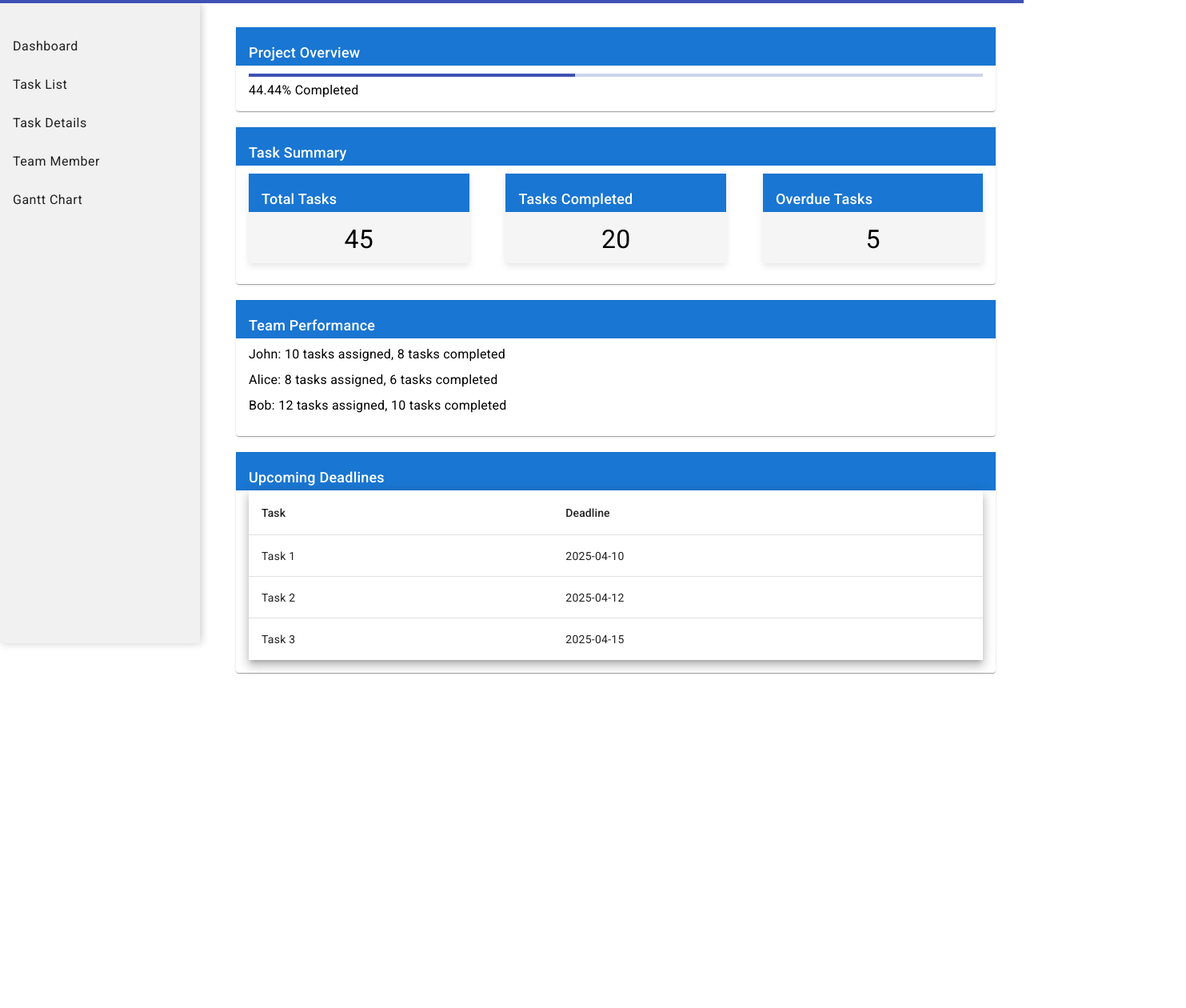
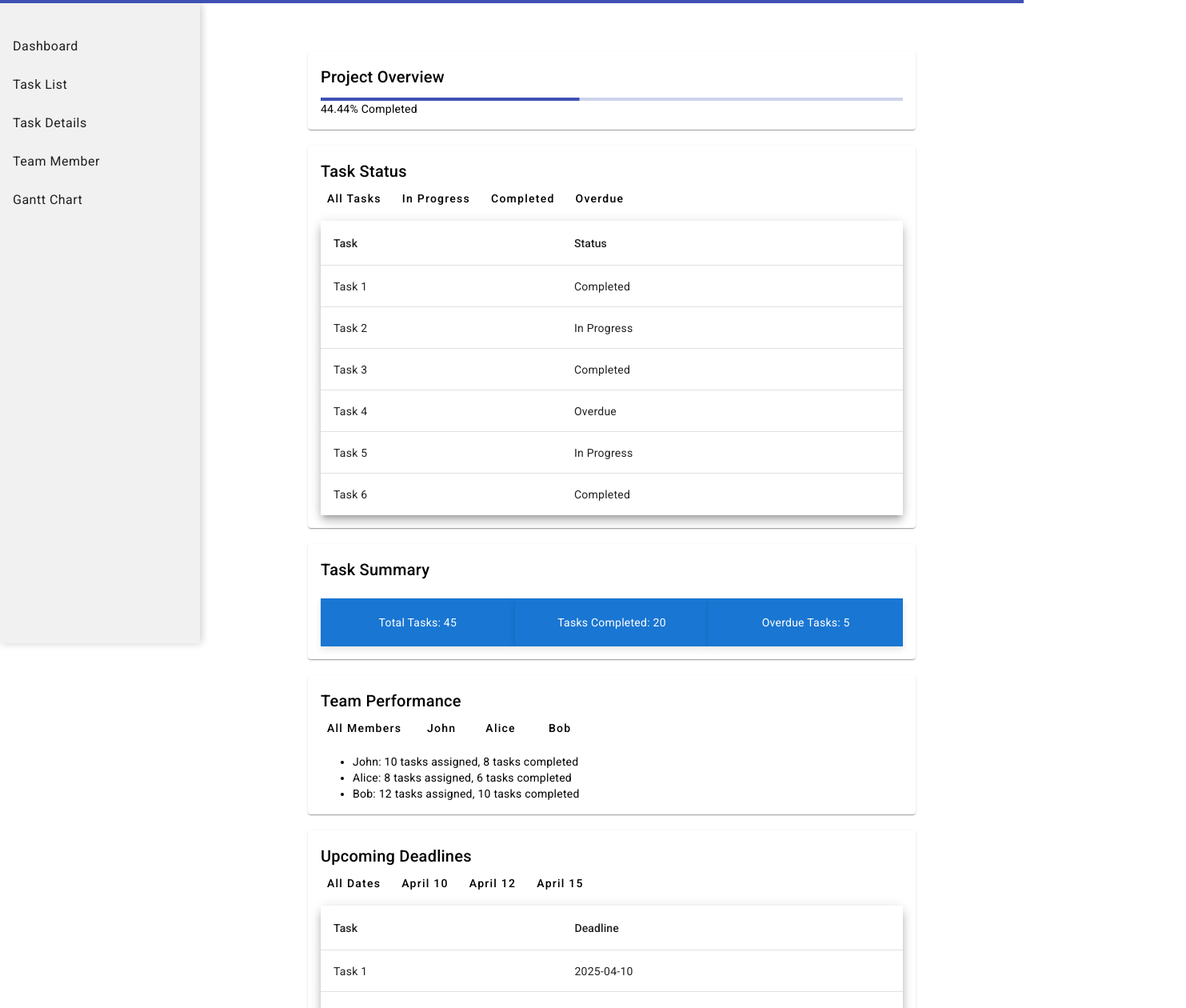
Before and after one commit to vinithyareddy/project-dashboard, an Angular app: page /dashboard in a window 1280 px wide. Shown: the part 60-1320 px from the top of the page at 80% size, 1483 px wide, since content can reach past the window. Before the commit the page ends 931 px from the top, so only its background shows below. Built offline with nearby package versions, Linux system fonts and the light colour scheme.

Commit message:
commit-11

```diff
--- a/src/app/dashboard/dashboard.component.html
+++ b/src/app/dashboard/dashboard.component.html
@@ -1,85 +1,38 @@
 <div class="dashboard-container">
+  <!-- Project Overview -->
   <mat-card class="dashboard-card">
     <mat-card-header>
       <mat-card-title>Project Overview</mat-card-title>
     </mat-card-header>
-
     <mat-card-content>
-      <div class="progress-container">
-        <mat-progress-bar
-          mode="determinate"
-          [value]="progress"
-          class="progress-bar"
-        ></mat-progress-bar>
-        <span class="progress-text">{{ progress | number:'1.2-2' }}% Completed</span>
+      <div class="progress-bar">
+        <mat-progress-bar mode="determinate" [value]="progress"></mat-progress-bar>
       </div>
-    </mat-card-content>
-  </mat-card>
-  <!-- Task Summary -->
-  <mat-card class="task-summary">
-    <mat-card-header>
-      <mat-card-title>Task Summary</mat-card-title>
-    </mat-card-header>
-    <mat-card-content>
-      <div class="task-summary-stats">
-        <mat-card class="widget">
-          <mat-card-header>
-            <mat-card-title>Total Tasks</mat-card-title>
-          </mat-card-header>
-          <mat-card-content>
-            <h3>{{ totalTasks }}</h3>
-          </mat-card-content>
-        </mat-card>
-
-        <mat-card class="widget">
-          <mat-card-header>
-            <mat-card-title>Tasks Completed</mat-card-title>
-          </mat-card-header>
-          <mat-card-content>
-            <h3>{{ tasksCompleted }}</h3>
-          </mat-card-content>
-        </mat-card>
-
-        <mat-card class="widget">
-          <mat-card-header>
-            <mat-card-title>Overdue Tasks</mat-card-title>
-          </mat-card-header>
-          <mat-card-content>
-            <h3>{{ overdueTasks }}</h3>
-          </mat-card-content>
-        </mat-card>
-      </div>
+      <p>{{ progress | number: '1.2-2' }}% Completed</p>
     </mat-card-content>
   </mat-card>
 
-  <!-- Team Performance (Pie/Bar Chart) -->
-  <mat-card class="team-performance">
+  <!-- Task Status Table -->
+  <mat-card class="task-status-card">
     <mat-card-header>
-      <mat-card-title>Team Performance</mat-card-title>
+      <mat-card-title>Task Status</mat-card-title>
     </mat-card-header>
     <mat-card-content>
-      <!-- Example Team Performance data -->
-      <div *ngFor="let member of teamData">
-        <p>{{ member.member }}: {{ member.tasksAssigned }} tasks assigned, {{ member.tasksCompleted }} tasks completed</p>
+      <div class="filter-buttons">
+        <button mat-button (click)="filterTasks('All')">All Tasks</button>
+        <button mat-button (click)="filterTasks('In Progress')">In Progress</button>
+        <button mat-button (click)="filterTasks('Completed')">Completed</button>
+        <button mat-button (click)="filterTasks('Overdue')">Overdue</button>
       </div>
-    </mat-card-content>
-  </mat-card>
-
-  <!-- Upcoming Deadlines -->
-  <mat-card class="upcoming-deadlines">
-    <mat-card-header>
-      <mat-card-title>Upcoming Deadlines</mat-card-title>
-    </mat-card-header>
-    <mat-card-content>
-      <table mat-table [dataSource]="upcomingDeadlines" class="mat-elevation-z8">
+      <table mat-table [dataSource]="filteredTasks" class="mat-elevation-z8">
         <ng-container matColumnDef="task">
-          <th mat-header-cell *matHeaderCellDef>Task</th>
-          <td mat-cell *matCellDef="let element">{{ element.name }}</td>
+          <th mat-header-cell *matHeaderCellDef> Task </th>
+          <td mat-cell *matCellDef="let task"> {{task.name}} </td>
         </ng-container>
 
-        <ng-container matColumnDef="deadline">
-          <th mat-header-cell *matHeaderCellDef>Deadline</th>
-          <td mat-cell *matCellDef="let element">{{ element.deadline }}</td>
+        <ng-container matColumnDef="status">
+          <th mat-header-cell *matHeaderCellDef> Status </th>
+          <td mat-cell *matCellDef="let task"> {{task.status}} </td>
         </ng-container>
 
         <tr mat-header-row *matHeaderRowDef="displayedColumns"></tr>
@@ -87,4 +40,67 @@
       </table>
     </mat-card-content>
   </mat-card>
+
+  <!-- Task Summary -->
+  <mat-card class="task-summary-card">
+    <mat-card-header>
+      <mat-card-title>Task Summary</mat-card-title>
+    </mat-card-header>
+    <mat-card-content>
+      <div class="task-summary">
+        <div class="task-summary-box">Total Tasks: {{ totalTasks }}</div>
+        <div class="task-summary-box">Tasks Completed: {{ tasksCompleted }}</div>
+        <div class="task-summary-box">Overdue Tasks: {{ overdueTasks }}</div>
+      </div>
+    </mat-card-content>
+  </mat-card>
+
+  <!-- Team Performance -->
+  <mat-card class="team-performance-card">
+    <mat-card-header>
+      <mat-card-title>Team Performance</mat-card-title>
+    </mat-card-header>
+    <mat-card-content>
+      <div class="filter-buttons">
+        <button mat-button (click)="filterTeamMember('All')">All Members</button>
+        <button mat-button (click)="filterTeamMember('John')">John</button>
+        <button mat-button (click)="filterTeamMember('Alice')">Alice</button>
+        <button mat-button (click)="filterTeamMember('Bob')">Bob</button>
+      </div>
+      <ul>
+        <li *ngFor="let member of filteredTeamData">
+          {{ member.member }}: {{ member.tasksAssigned }} tasks assigned, {{ member.tasksCompleted }} tasks completed
+        </li>
+      </ul>
+    </mat-card-content>
+  </mat-card>
+
+  <!-- Upcoming Deadlines -->
+  <mat-card class="upcoming-deadlines-card">
+    <mat-card-header>
+      <mat-card-title>Upcoming Deadlines</mat-card-title>
+    </mat-card-header>
+    <mat-card-content>
+      <div class="filter-buttons">
+        <button mat-button (click)="filterDeadlines('All')">All Dates</button>
+        <button mat-button (click)="filterDeadlines('2025-04-10')">April 10</button>
+        <button mat-button (click)="filterDeadlines('2025-04-12')">April 12</button>
+        <button mat-button (click)="filterDeadlines('2025-04-15')">April 15</button>
+      </div>
+      <table mat-table [dataSource]="filteredDeadlines" class="mat-elevation-z8">
+        <ng-container matColumnDef="task">
+          <th mat-header-cell *matHeaderCellDef> Task </th>
+          <td mat-cell *matCellDef="let task"> {{task.name}} </td>
+        </ng-container>
+
+        <ng-container matColumnDef="deadline">
+          <th mat-header-cell *matHeaderCellDef> Deadline </th>
+          <td mat-cell *matCellDef="let task"> {{task.deadline}} </td>
+        </ng-container>
+
+        <tr mat-header-row *matHeaderRowDef="displayedColumnsDeadlines"></tr>
+        <tr mat-row *matRowDef="let row; columns: displayedColumnsDeadlines;"></tr>
+      </table>
+    </mat-card-content>
+  </mat-card>
 </div>
--- a/src/app/dashboard/dashboard.component.scss
+++ b/src/app/dashboard/dashboard.component.scss
@@ -1,67 +1,52 @@
 .dashboard-container {
   display: flex;
   flex-direction: column;
-  // align-items: center;
-width: 120%;
-margin-left: 25px;
+  align-items: center;
+  padding: 20px;
 }
 
-mat-card {
-  width: 100%;
-  margin: 10px 0;
+.dashboard-card, .task-status-card, .task-summary-card, .team-performance-card, .upcoming-deadlines-card {
+  width: 80%;
+  margin-top: 20px;
 }
 
-.overview-card, .task-summary, .team-performance, .upcoming-deadlines {
-  width: 80%;
+.progress-bar {
+  width: 100%;
+  margin-top: 10px;
 }
 
-.task-summary-stats {
+.filter-buttons {
+  margin-bottom: 10px;
+}
+
+.filter-buttons button {
+  margin-right: 10px;
+}
+
+.task-summary {
   display: flex;
   justify-content: space-between;
+  margin-top: 20px;
 }
 
-.widget {
+.task-summary-box {
   width: 30%;
   text-align: center;
-  background-color: #f5f5f5;
+  background-color: #1976d2;
+  color: white;
+  padding: 20px;
   box-shadow: 0 4px 8px rgba(0, 0, 0, 0.1);
 }
 
-.widget mat-card-header {
-  background-color: #1976d2;
-  color: white;
-}
-
-.widget h3 {
-  font-size: 2em;
-  margin-top: 20px;
-}
-
-.team-performance div {
-  margin: 10px 0;
+.mat-elevation-z8 {
+  border-radius: 8px;
 }
 
 mat-table {
   width: 100%;
+  margin-top: 20px;
 }
 
-mat-card-header {
-  background-color: #1976d2;
-  color: white;
+mat-header-row, mat-row {
+  text-align: center;
 }
-
-mat-card-title {
-  font-size: 18px;
-}
-
-mat-card-content {
-  font-size: 16px;
-}
-.progress-bar {
-  width: 100%;
-  margin-top: 10px;
-  margin-bottom: 7px;
-}
-.dashboard-card {
-width: 80%;
-}
--- a/src/app/dashboard/dashboard.component.ts
+++ b/src/app/dashboard/dashboard.component.ts
@@ -14,12 +14,28 @@ export class DashboardComponent implements OnInit {
   // Task Completion Percentage
   progress: number = (this.tasksCompleted / this.totalTasks) * 100;
 
-  // Team Performance Data (For the chart)
+  // Task Status Data
+  taskStatus = [
+    { name: 'Task 1', status: 'Completed' },
+    { name: 'Task 2', status: 'In Progress' },
+    { name: 'Task 3', status: 'Completed' },
+    { name: 'Task 4', status: 'Overdue' },
+    { name: 'Task 5', status: 'In Progress' },
+    { name: 'Task 6', status: 'Completed' }
+  ];
+
+  // Filtered Tasks for Task Status
+  filteredTasks = [...this.taskStatus];
+
+  // Team Performance Data
   teamData = [
     { member: 'John', tasksAssigned: 10, tasksCompleted: 8 },
     { member: 'Alice', tasksAssigned: 8, tasksCompleted: 6 },
     { member: 'Bob', tasksAssigned: 12, tasksCompleted: 10 }
   ];
+
+  // Filtered Team Data
+  filteredTeamData = [...this.teamData];
 
   // Upcoming Deadlines
   upcomingDeadlines = [
@@ -28,10 +44,43 @@ export class DashboardComponent implements OnInit {
     { name: 'Task 3', deadline: '2025-04-15' }
   ];
 
-  // Columns for the table
-  displayedColumns: string[] = ['task', 'deadline'];
+  // Filtered Deadlines
+  filteredDeadlines = [...this.upcomingDeadlines];
+
+  // Columns for the task status table
+  displayedColumns: string[] = ['task', 'status'];
+
+  // Columns for the upcoming deadlines table
+  displayedColumnsDeadlines: string[] = ['task', 'deadline'];
 
   constructor() {}
 
   ngOnInit(): void {}
+
+  // Filter tasks based on selected status
+  filterTasks(status: string): void {
+    if (status === 'All') {
+      this.filteredTasks = [...this.taskStatus];
+    } else {
+      this.filteredTasks = this.taskStatus.filter(task => task.status === status);
+    }
+  }
+
+  // Filter team performance by member
+  filterTeamMember(member: string): void {
+    if (member === 'All') {
+      this.filteredTeamData = [...this.teamData];
+    } else {
+      this.filteredTeamData = this.teamData.filter(team => team.member === member);
+    }
+  }
+
+  // Filter upcoming deadlines by date
+  filterDeadlines(date: string): void {
+    if (date === 'All') {
+      this.filteredDeadlines = [...this.upcomingDeadlines];
+    } else {
+      this.filteredDeadlines = this.upcomingDeadlines.filter(deadline => deadline.deadline === date);
+    }
+  }
 }
```
